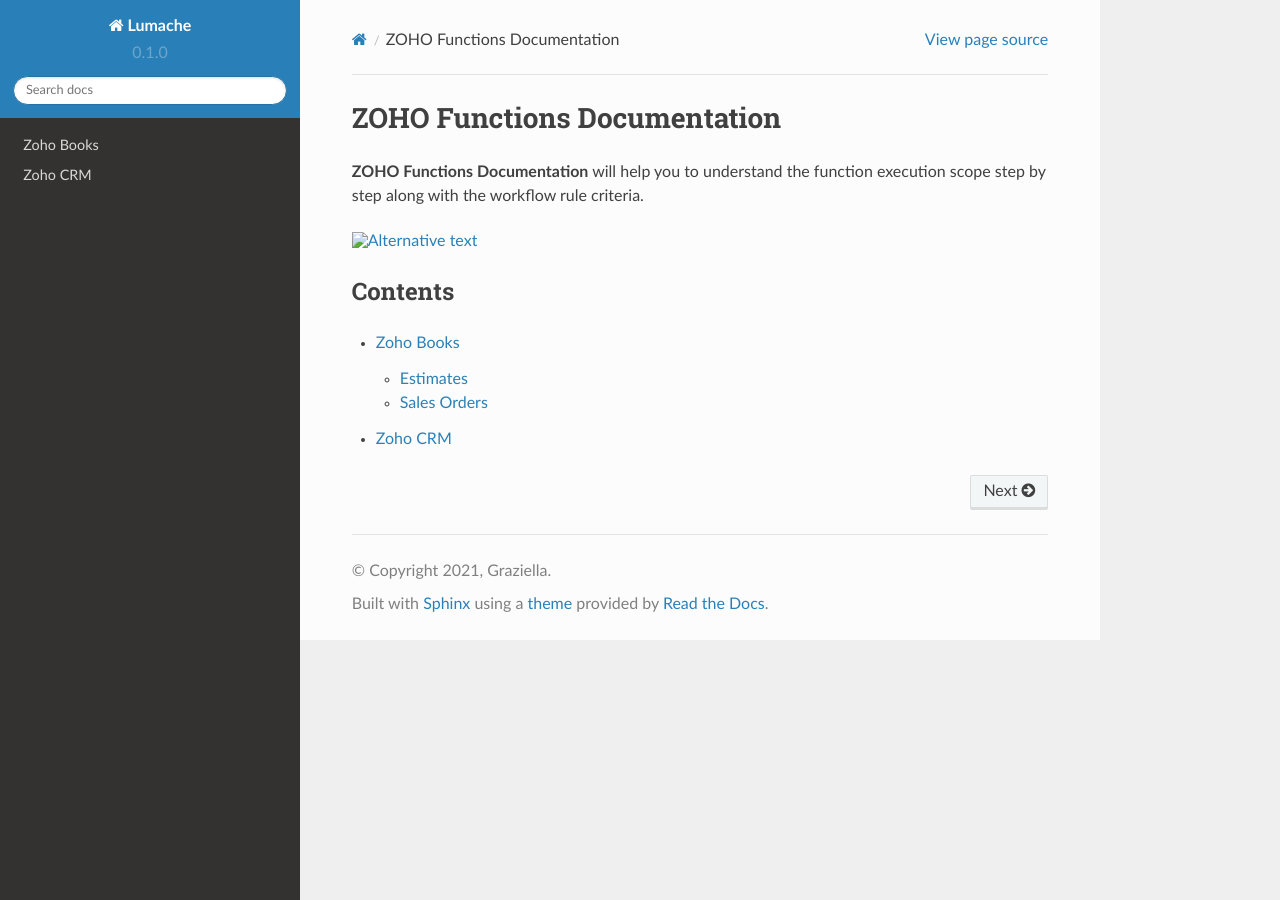
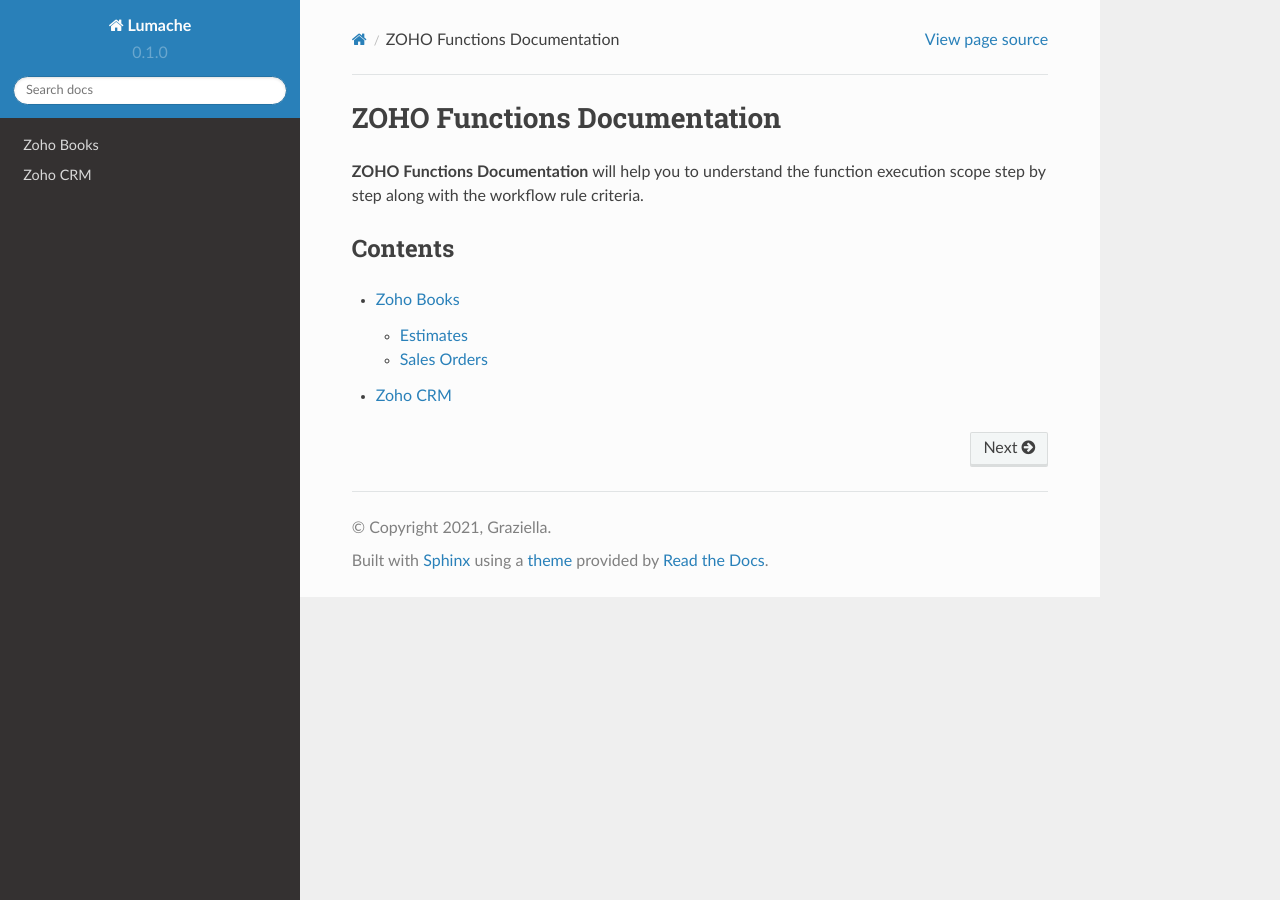
Before and after one commit to syedshahzaibshah/Functions-Documentation, a Sphinx documentation site: the page built from docs/source/index.rst, in a window 1280 px wide. Built offline with Sphinx 7.4.7 and the Read the Docs theme 2.0.0, drawn with Linux system fonts in a browser that asks for light colours.

Commit message:
Update index.rst

```diff
--- a/docs/source/index.rst
+++ b/docs/source/index.rst
@@ -2,12 +2,6 @@ ZOHO Functions Documentation
 ============================
 
 **ZOHO Functions Documentation** will help you to understand the function execution scope step by step along with the workflow rule criteria.
-
-.. image:: /images/cost_items.png
-     :width: 200
-     :height: 200
-     :scale: 50%
-     :alt: Alternative text
 
 Contents
 --------
```
